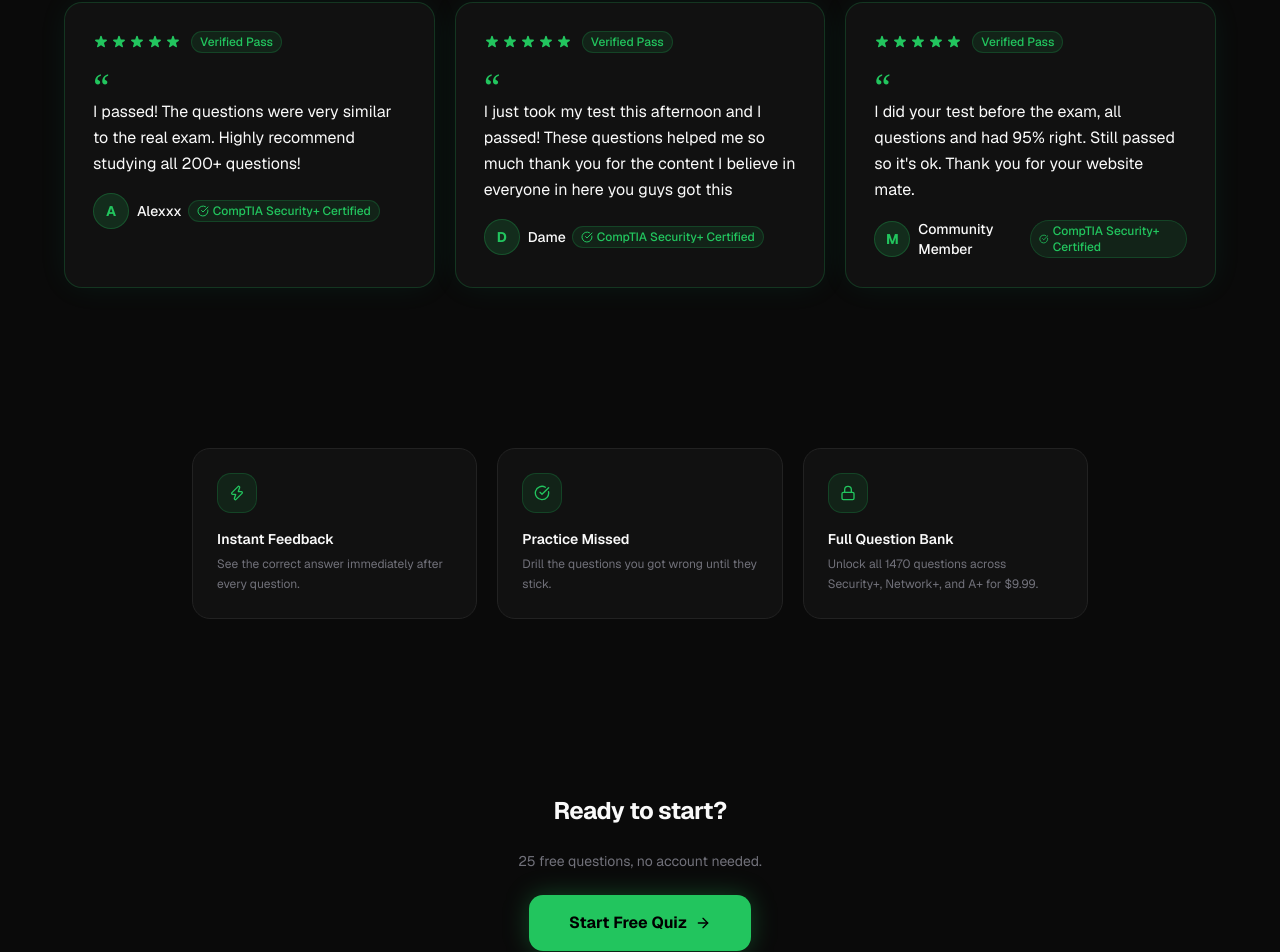
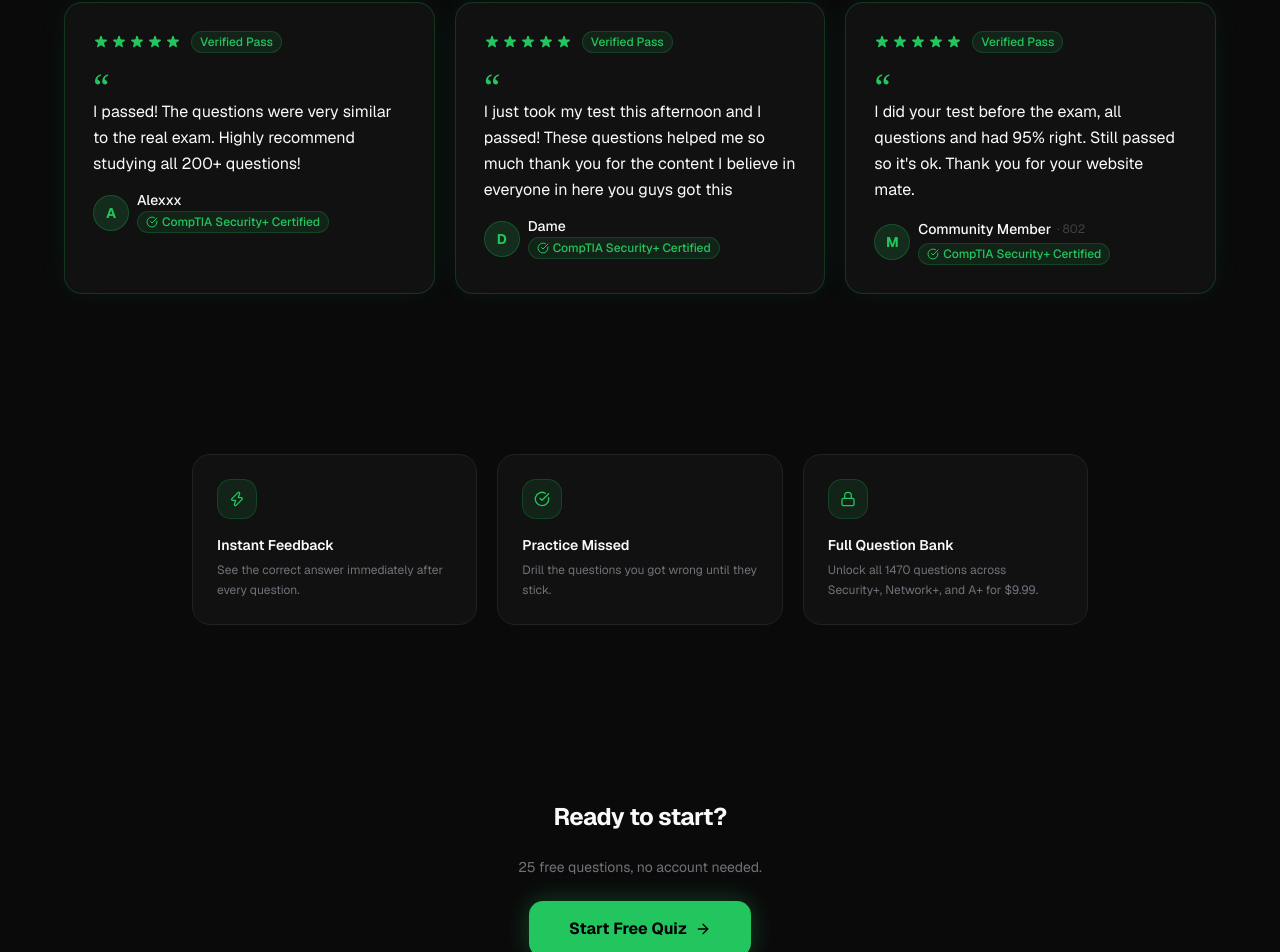
Before and after one commit to RayyanNahavandi/passplus, a Next.js app: page / in a window 1280 px wide. Shown: the part 1173-2125 px from the top of the page. Built offline with nearby package versions, Linux system fonts and the light colour scheme; no server answers.

Commit message:
fix testimonial formatting consistency

```diff
--- a/app/page.tsx
+++ b/app/page.tsx
@@ -678,10 +678,10 @@
                 <div className="w-9 h-9 rounded-full bg-accent-green/15 border border-accent-green/25 flex items-center justify-center text-sm font-bold text-accent-green shrink-0">
                   A
                 </div>
-                <div className="flex items-center gap-1.5">
-                  <span className="text-sm font-medium text-foreground">Alexxx</span>
-                  <span className="inline-flex items-center gap-1 text-xs text-accent-green bg-accent-green/10 border border-accent-green/20 px-2 py-0.5 rounded-full font-medium">
-                    <CheckCircle className="w-3 h-3" />
+                <div className="flex flex-col gap-1">
+                  <span className="text-sm font-medium text-foreground leading-none">Alexxx</span>
+                  <span className="inline-flex items-center gap-1 text-xs text-accent-green bg-accent-green/10 border border-accent-green/20 px-2 py-0.5 rounded-full font-medium whitespace-nowrap w-fit">
+                    <CheckCircle className="w-3 h-3 shrink-0" />
                     CompTIA Security+ Certified
                   </span>
                 </div>
@@ -723,10 +723,10 @@
                 <div className="w-9 h-9 rounded-full bg-accent-green/15 border border-accent-green/25 flex items-center justify-center text-sm font-bold text-accent-green shrink-0">
                   D
                 </div>
-                <div className="flex items-center gap-1.5">
-                  <span className="text-sm font-medium text-foreground">Dame</span>
-                  <span className="inline-flex items-center gap-1 text-xs text-accent-green bg-accent-green/10 border border-accent-green/20 px-2 py-0.5 rounded-full font-medium">
-                    <CheckCircle className="w-3 h-3" />
+                <div className="flex flex-col gap-1">
+                  <span className="text-sm font-medium text-foreground leading-none">Dame</span>
+                  <span className="inline-flex items-center gap-1 text-xs text-accent-green bg-accent-green/10 border border-accent-green/20 px-2 py-0.5 rounded-full font-medium whitespace-nowrap w-fit">
+                    <CheckCircle className="w-3 h-3 shrink-0" />
                     CompTIA Security+ Certified
                   </span>
                 </div>
@@ -768,10 +768,13 @@
                 <div className="w-9 h-9 rounded-full bg-accent-green/15 border border-accent-green/25 flex items-center justify-center text-sm font-bold text-accent-green shrink-0">
                   M
                 </div>
-                <div className="flex items-center gap-1.5">
-                  <span className="text-sm font-medium text-foreground">Community Member</span>
-                  <span className="inline-flex items-center gap-1 text-xs text-accent-green bg-accent-green/10 border border-accent-green/20 px-2 py-0.5 rounded-full font-medium">
-                    <CheckCircle className="w-3 h-3" />
+                <div className="flex flex-col gap-1">
+                  <div className="flex items-center gap-1.5 leading-none">
+                    <span className="text-sm font-medium text-foreground">Community Member</span>
+                    <span className="text-xs text-muted-foreground/50 font-normal">· 802</span>
+                  </div>
+                  <span className="inline-flex items-center gap-1 text-xs text-accent-green bg-accent-green/10 border border-accent-green/20 px-2 py-0.5 rounded-full font-medium whitespace-nowrap w-fit">
+                    <CheckCircle className="w-3 h-3 shrink-0" />
                     CompTIA Security+ Certified
                   </span>
                 </div>
```
